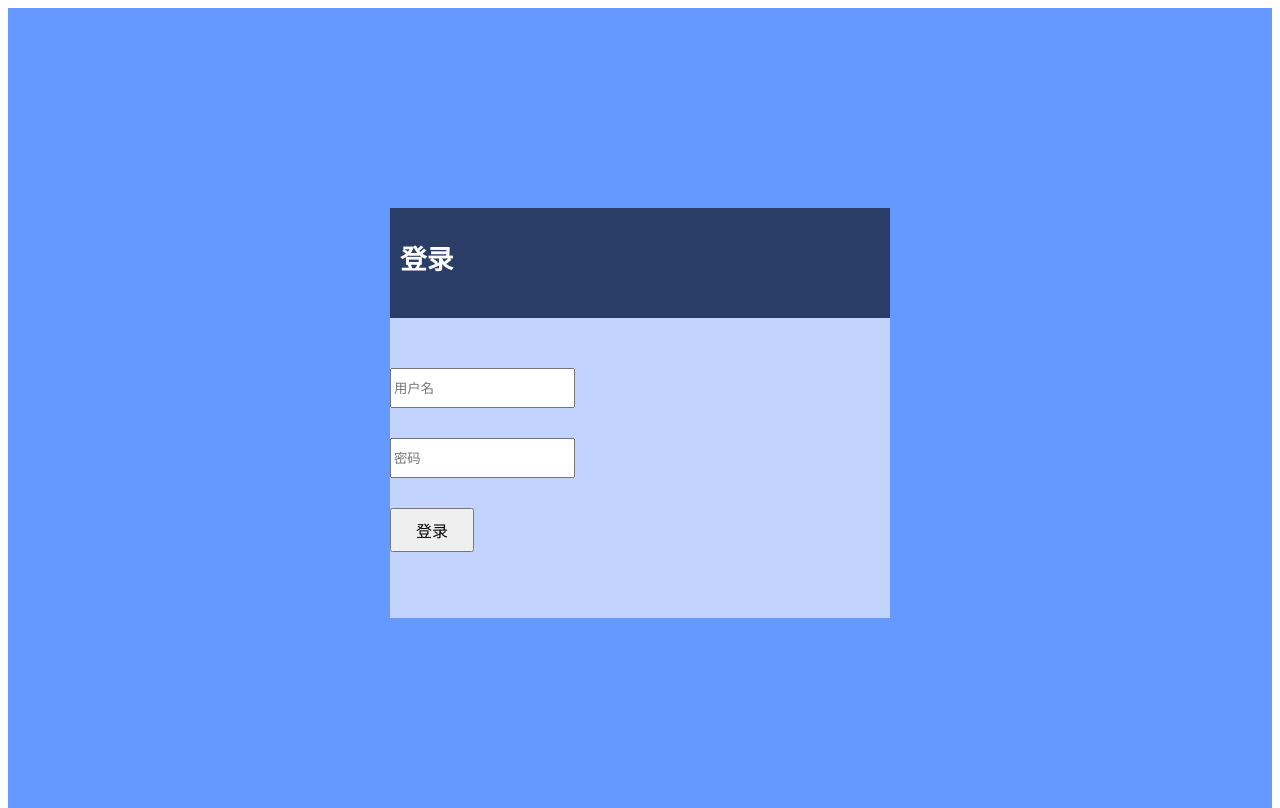
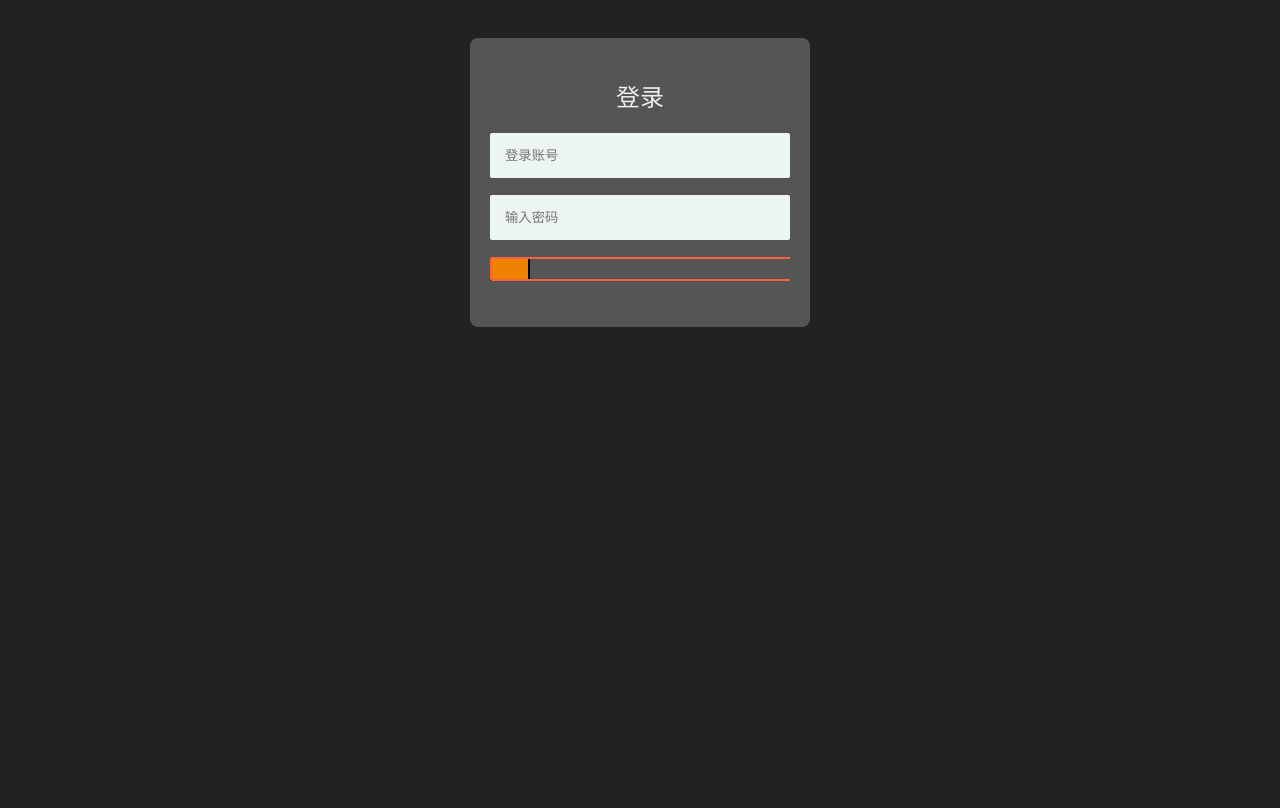
Before and after one commit to NownowEditor/Editor, a plain HTML site: page app/views/login.html in a window 1280 px wide. Drawn offline with Linux system fonts and the light colour scheme.

Commit message:
modify login page

```diff
--- a/app/views/login.html
+++ b/app/views/login.html
@@ -1,32 +1,20 @@
-<link rel="stylesheet" type="text/css" href="/style/login.css">
+<link rel="stylesheet" href="/style/login.css">
+<div class="container-fluid">
+    <div class="row">
+        <div class="loginpanel">
+            <i id="loading" ng-class="{'hidden':!logining}" class="fa fa-spinner fa-spin bigicon"></i>
+            <h2>
+                <span class="fa fa-quote-left "></span> 登录 <span class="fa fa-quote-right "></span>
+            </h2>
+            <div>
+                <input id="username" ng-model="account.username" type="text" placeholder="登录账号" ng-change="valueChange($event)">
+                <input id="password" ng-model="account.password" type="password" placeholder="输入密码" ng-change="valueChange($event)">
 
-<div class="box">
-        <div class="login-box">
-            <div class="login-title text-center">
-                <h1><small>登录</small></h1>
-            </div>
-            <div class="login-content ">
-            <div class="form">
-                <div class="form-group">
-                    <div class="col-xs-12  ">
-                        <div class="input-group">
-                            <span class="input-group-addon"><span class="glyphicon glyphicon-user"></span></span>
-                            <input type="text" id="username" ng-model="account.username" class="form-control" placeholder="用户名">
-                        </div>
-                    </div>
-                </div>
-                <div class="form-group">
-                    <div class="col-xs-12  ">
-                        <div class="input-group">
-                            <span class="input-group-addon"><span class="glyphicon glyphicon-lock"></span></span>
-                            <input type="text" id="password" ng-model="account.password" class="form-control" placeholder="密码">
-                        </div>
-                    </div>
-                </div>
-                <div class="form-group">
-                    <div class="col-xs-4 col-xs-offset-4 " ng-click="login()">
-                        <button type="submit" class="btn btn-sm btn-info"><span class="glyphicon glyphicon-off"></span> 登录</button>
-                    </div>
+                <div class="buttonwrapper">
+                    <button id="loginbtn" class="btn btn-warning loginbutton" ng-click="login()">
+                        <span class="glyphicon glyphicon-ok"></span>
+                    </button>
+                    <span id="lockbtn" class="glyphicon glyphicon-lock lockbutton redborder"></span>
                 </div>
             </div>
         </div>
--- a/debug/server.js
+++ b/debug/server.js
@@ -42,8 +42,8 @@ var start = function(){
             response.writeHead(200, {
                 'Content-Type':'application/json'
             });
-            //response.write(JSON.stringify({"base":{"code":0,"errmsg":"ok"},"result":{"uid":16}}));
-            response.write(JSON.stringify({"code":20001,"errmsg":"wrong token's client ip"}));
+            response.write(JSON.stringify({"base":{"code":0,"errmsg":"ok"},"result":{"uid":16}}));
+            //response.write(JSON.stringify({"code":20001,"errmsg":"wrong token's client ip"}));
             response.end();
             return;
         }
--- a/style/login.css
+++ b/style/login.css
@@ -1,81 +1,86 @@
-html,body {
-    height: 100%;
-}
-.box {
-    filter:progid:DXImageTransform.Microsoft.gradient(startColorstr='#6699FF', endColorstr='#6699FF'); /*  IE */
-    background-image:linear-gradient(bottom, #6699FF 0%, #6699FF 100%);
-    background-image:-o-linear-gradient(bottom, #6699FF 0%, #6699FF 100%);
-    background-image:-moz-linear-gradient(bottom, #6699FF 0%, #6699FF 100%);
-    background-image:-webkit-linear-gradient(bottom, #6699FF 0%, #6699FF 100%);
-    background-image:-ms-linear-gradient(bottom, #6699FF 0%, #6699FF 100%);
-
-    margin: 0 auto;
-    position: relative;
-    width: 100%;
-    height: 100%;
-}
-.login-box {
-    width: 100%;
-    max-width:500px;
-    height: 400px;
-    position: absolute;
-    top: 50%;
-
-    margin-top: -200px;
-    /*设置负值，为要定位子盒子的一半高度*/
-
-}
-@media screen and (min-width:500px){
-    .login-box {
-        left: 50%;
-        /*设置负值，为要定位子盒子的一半宽度*/
-        margin-left: -250px;
-    }
+body{
+    font-family: 'microsoft yahei',Arial,sans-serif;
+    background-color: #222;
 }
 
-.form {
-    width: 100%;
-    max-width:500px;
-    height: 275px;
-    margin: 25px auto 0px auto;
-    padding-top: 25px;
-}
-.login-content {
-    height: 300px;
-    width: 100%;
-    max-width:500px;
-    background-color: rgba(255, 250, 2550, .6);
-    float: left;
+.redborder {
+    border:2px solid #f96145;
+    border-radius:2px;
 }
 
-
-.input-group {
-    margin: 0px 0px 30px 0px !important;
-}
-.form-control,
-.input-group {
-    height: 40px;
+.row {
+    padding: 20px 0px;
 }
 
-.form-group {
-    margin-bottom: 0px !important;
-}
-.login-title {
-    padding: 20px 10px;
-    background-color: rgba(0, 0, 0, .6);
-}
-.login-title h1 {
-    margin-top: 10px !important;
-}
-.login-title small {
-    color: #fff;
+.bigicon {
+    font-size: 97px;
+    color: #f08000;
 }
 
-.link p {
-    line-height: 20px;
-    margin-top: 30px;
+.loginpanel {
+    text-align: center;
+    width: 300px;
+    border-radius: 0.5rem;
+    top: 0;
+    bottom: 0;
+    left: 0;
+    right: 0;
+    margin: 10px auto;
+    background-color: #555;
+    padding: 20px;
 }
-.btn-sm {
-    padding: 8px 24px !important;
-    font-size: 16px !important;
+
+input {
+    width: 100%;
+    margin-bottom: 17px;
+    padding: 15px;
+    background-color: #ECF4F4;
+    border-radius: 2px;
+    border: none;
 }
+
+h2 {
+    margin-bottom: 20px;
+    font-weight: normal;
+    color: #EFEFEF;
+}
+
+.btn {
+    border-radius: 2px;
+    padding: 10px;
+}
+
+.btn span {
+    font-size: 27px;
+    color: white;
+}
+
+.buttonwrapper{
+    position:relative;
+    overflow:hidden;
+    height:50px;
+}
+
+.lockbutton {
+    font-size: 27px;
+    color: #f96145;
+    padding: 10px;
+    width:100%;
+    position:absolute;
+    top:0;
+    left:0;
+}
+
+.loginbutton {
+    background-color: #f08000;
+    width: 100%;
+    -webkit-border-top-right-radius: 0;
+    -webkit-border-bottom-right-radius: 0;
+    -moz-border-radius-topright: 0;
+    -moz-border-radius-bottomright: 0;
+    border-top-right-radius: 0;
+    border-bottom-right-radius: 0;
+    left: -260px;
+    position:absolute;
+    top:0;
+}
```
Also changed, not shown: app/controller/loginCtrl.js (+15 -1 lines).
